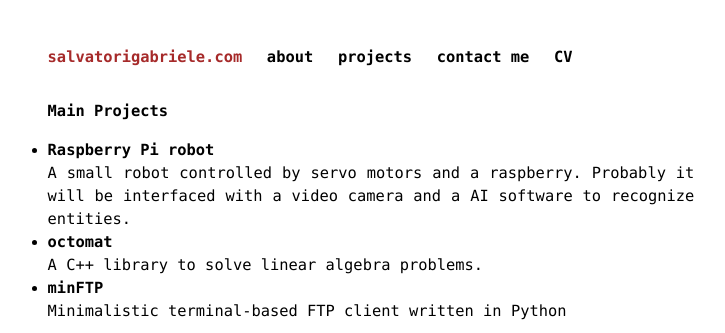
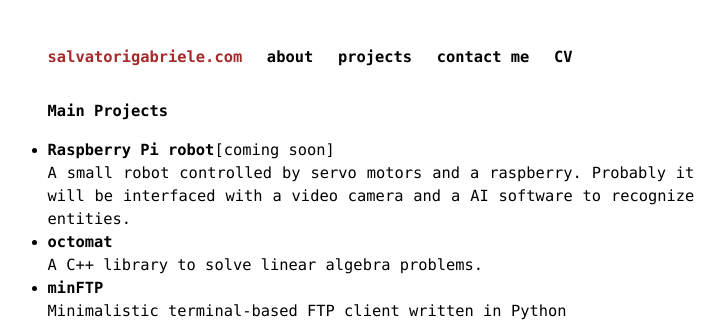
Before and after one commit to gsalvatori/salvatorigabriele.com, a Jekyll site: the page built from projects.html, in a window 1280 px wide. Shown: the top 333 px of the page, without its empty margins (269-994 px from the left). Built offline with Jekyll 4.4.1, drawn with Linux system fonts in a browser that asks for light colours; Markdown is read by kramdown in place of the engine named in the settings.

Commit message:
Update projects.html

```diff
--- a/projects.html
+++ b/projects.html
@@ -6,9 +6,9 @@
 <div id="home">
   <h1>Main Projects</h1>
   <ul>
-    <li><a href=""><b>Raspberry Pi robot</b></a><br>A small robot controlled by servo motors and a raspberry. Probably it will be interfaced with a video camera and a AI software to recognize entities.</li>
-    <li><a href=""><b>octomat</b></a><br>A C++ library to solve linear algebra problems.</li>
-    <li><a href=""><b>minFTP</b></a><br>Minimalistic terminal-based FTP client written in Python</li>
+    <li><a href=""><b>Raspberry Pi robot</b>[coming soon]</a><br>A small robot controlled by servo motors and a raspberry. Probably it will be interfaced with a video camera and a AI software to recognize entities.</li>
+    <li><a href="https://github.com/gsalvatori/octomat"><b>octomat</b></a><br>A C++ library to solve linear algebra problems.</li>
+    <li><a href="https://github.com/gsalvatori/minFTP"><b>minFTP</b></a><br>Minimalistic terminal-based FTP client written in Python</li>
 
 </ul>
 
```
